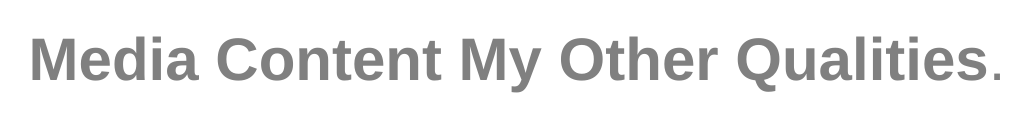
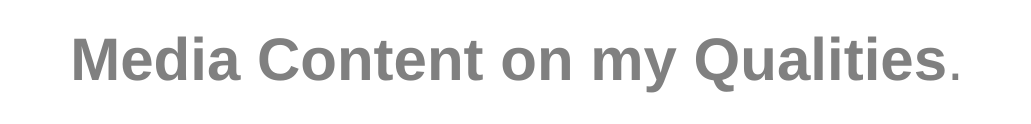
Before and after one commit to pedro-profile/pedro, a plain HTML site: page index.html in a window 1280 px wide. Shown: the part 354-478 px from the top of the page, without its empty margins (123-1154 px from the left). Drawn offline with nearby package versions, Linux system fonts and the light colour scheme; grey boxes are pictures that could not be loaded.

Commit message:
Initial commit

```diff
--- a/index.html
+++ b/index.html
@@ -29,7 +29,7 @@
         <p>📱 Tel: +351 933 294 116</p>
 
         <div class="joined">
-          <h3><b>Media Content My Other Qualities</b>.</h3>
+          <h3><b>Media Content on my Qualities</b>.</h3>
         </div>
         <br>
         <p><img src="https://pedro-profile.github.io/assets/JEM7V_WH.webp" alt="" width="80" height="40">
```
